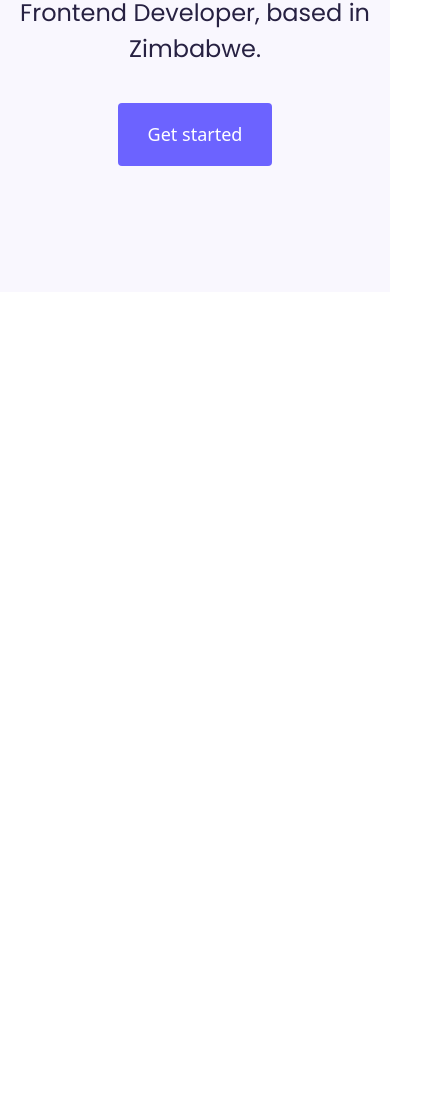
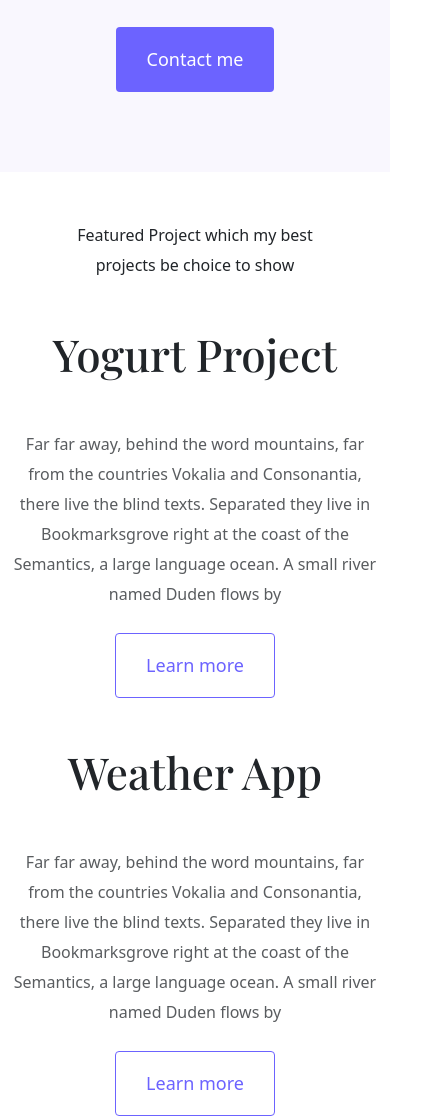
Before and after one commit to ChengetaiS/portfolio-project, a plain HTML site: page index.html in a window 390 px wide. Shown: the part 421-1540 px from the top of the page, 446 px wide, since content can reach past the window. Before the commit the page ends 844 px from the top, so only its background shows below. Drawn offline with nearby package versions, Linux system fonts and the light colour scheme; a web font is replaced by a local one.

Commit message:
Integrated homepage design

```diff
--- a/index.html
+++ b/index.html
@@ -35,10 +35,67 @@
   </head>
   <body>
     <div class="hero">
-      <h2>Hi I am</h2>
-      <h1>Chengetai Sibanda</h1>
-      <p>Frontend Developer, based in Zimbabwe.</p>
-      <button class="my-button">Get started</button>
+      <h2>👋Hi I am</h2>
+      <h1 class="mb-5">Chengetai Sibanda</h1>
+      <p class="mb-5">Frontend Developer, based in Zimbabwe.</p>
+      <div><a href="#" class="btn my-buttonb">Contact me</a></div>
+    </div>
+    <p class="text-center m-5">
+      Featured Project which my best projects be choice to show
+    </p>
+    <div class="container">
+      <div class="row mb-5">
+        <div class="col d-none d-lg-block">
+          <img src="images/yoghurt.png" class="img-fluid" alt="" />
+        </div>
+        <div class="col">
+          <div class="project-description">
+            <h2 class="mb-5">Yogurt Project</h2>
+            <p class="mb-4 text-muted">
+              Far far away, behind the word mountains, far from the countries
+              Vokalia and Consonantia, there live the blind texts. Separated
+              they live in Bookmarksgrove right at the coast of the Semantics, a
+              large language ocean. A small river named Duden flows by
+            </p>
+            <a href="" class="btn btn-branding-outline">Learn more</a>
+          </div>
+        </div>
+      </div>
+      <div class="row mb-5">
+        <div class="col">
+          <div class="project-description">
+            <h2 class="mb-5">Weather App</h2>
+            <p class="mb-4 text-muted">
+              Far far away, behind the word mountains, far from the countries
+              Vokalia and Consonantia, there live the blind texts. Separated
+              they live in Bookmarksgrove right at the coast of the Semantics, a
+              large language ocean. A small river named Duden flows by
+            </p>
+            <a href="" class="btn btn-branding-outline">Learn more</a>
+          </div>
+        </div>
+        <div class="col d-none d-lg-block">
+          <img src="images/weather.png" class="img-fluid" alt="" />
+        </div>
+      </div>
+
+      <div class="row mb-5">
+        <div class="col d-none d-lg-block">
+          <img src="images/dictionary.png" class="img-fluid" alt="" />
+        </div>
+        <div class="col">
+          <div class="project-description">
+            <h2 class="mb-5">Dictionary App</h2>
+            <p class="mb-4 text-muted">
+              Far far away, behind the word mountains, far from the countries
+              Vokalia and Consonantia, there live the blind texts. Separated
+              they live in Bookmarksgrove right at the coast of the Semantics, a
+              large language ocean. A small river named Duden flows by
+            </p>
+            <a href="" class="btn btn-branding-outline">Learn more</a>
+          </div>
+        </div>
+      </div>
     </div>
   </body>
 </html>
--- a/styles/portfolio.css
+++ b/styles/portfolio.css
@@ -7,36 +7,79 @@
 .hero {
   text-align: center;
   background-color: var(--secondary-color);
-  padding: 126px 0px;
+  padding: 160px 20px;
 }
 
 h1 {
   font-family: var(--heading-font-family);
   font-weight: 700;
   font-size: 96px;
+  line-height: 1.5;
 }
 
 h2 {
+  font-size: 96px;
+  font-family: var(--heading-font-family);
+}
+
+p {
+  font-weight: normal;
+  font-size: 16px;
+  line-height: 30px;
+}
+
+.hero h2 {
   font-family: var(--default-font-family);
   font-size: 36px;
   font-weight: 700;
   color: #272142;
+  line-height: 2;
 }
 
-p {
+.hero p {
   font-family: var(--default-font-family);
   font-weight: 400;
   font-size: 24px;
   color: #272142;
 }
 
-.my-button {
+.my-buttonb {
   background-color: var(--branding-color);
   color: white;
   border-radius: 4px;
   padding: 18px 30px;
-  border: none;
   font-weight: 500;
   font-size: 18px;
-  margin-top: 20px;
+  line-height: 27px;
 }
+
+.btn-branding-outline {
+  color: var(--branding-color);
+  border: 1px solid var(--branding-color);
+  border-radius: 4px;
+  font-size: 18px;
+  line-height: 27px;
+  padding: 18px 30px;
+}
+
+.project-description {
+  padding: 120px 60px;
+}
+
+@media (max-width: 900px) {
+  .project-description {
+    padding: 0;
+    text-align: center;
+  }
+
+  .hero {
+    padding: 80px 20px;
+  }
+
+  h1 {
+    font-size: 44px;
+  }
+  h2 {
+    font-size: 44px;
+  }
+}
```
Also changed, not shown: images/dictionary.png (added), images/weather.png (added), images/yoghurt.png (added).
